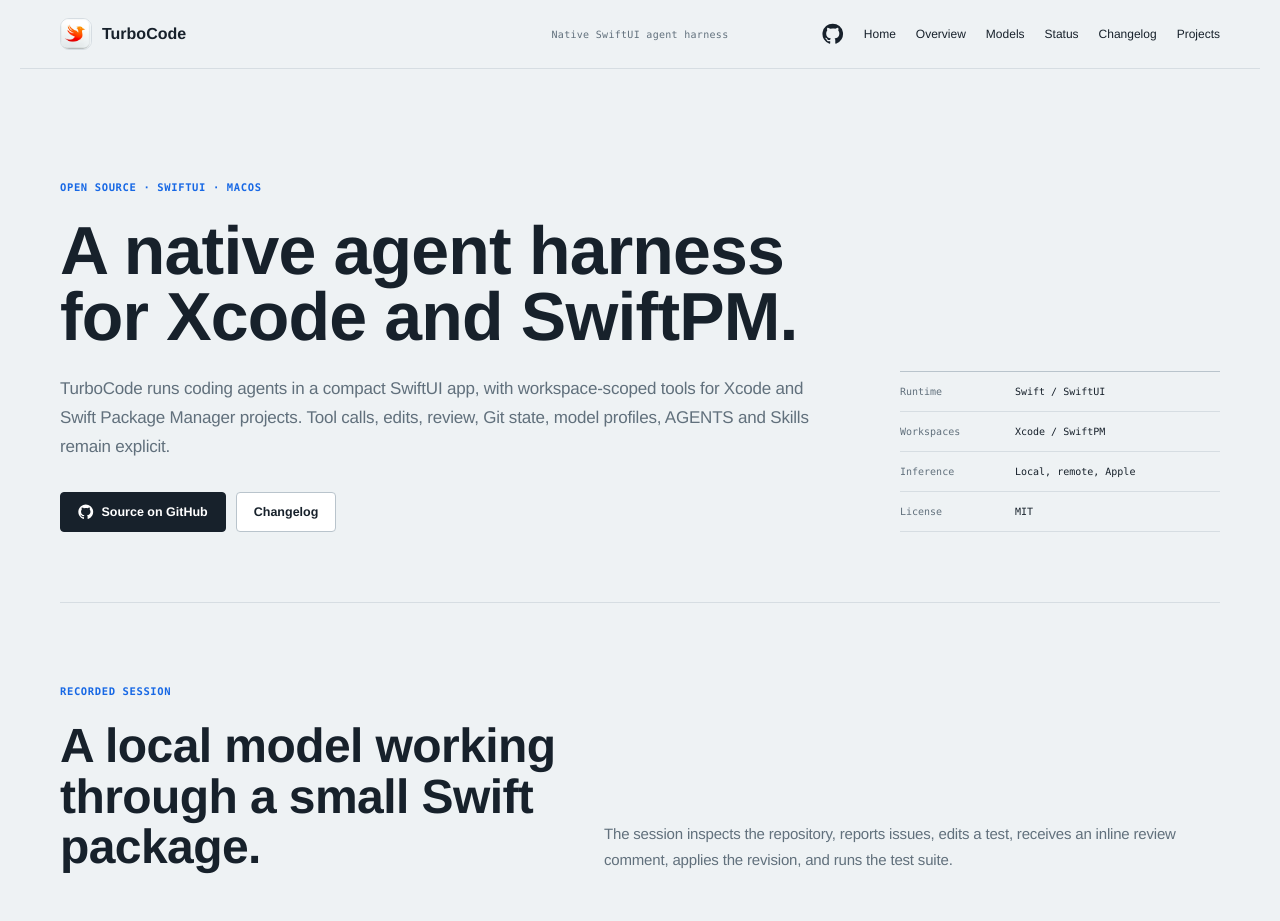
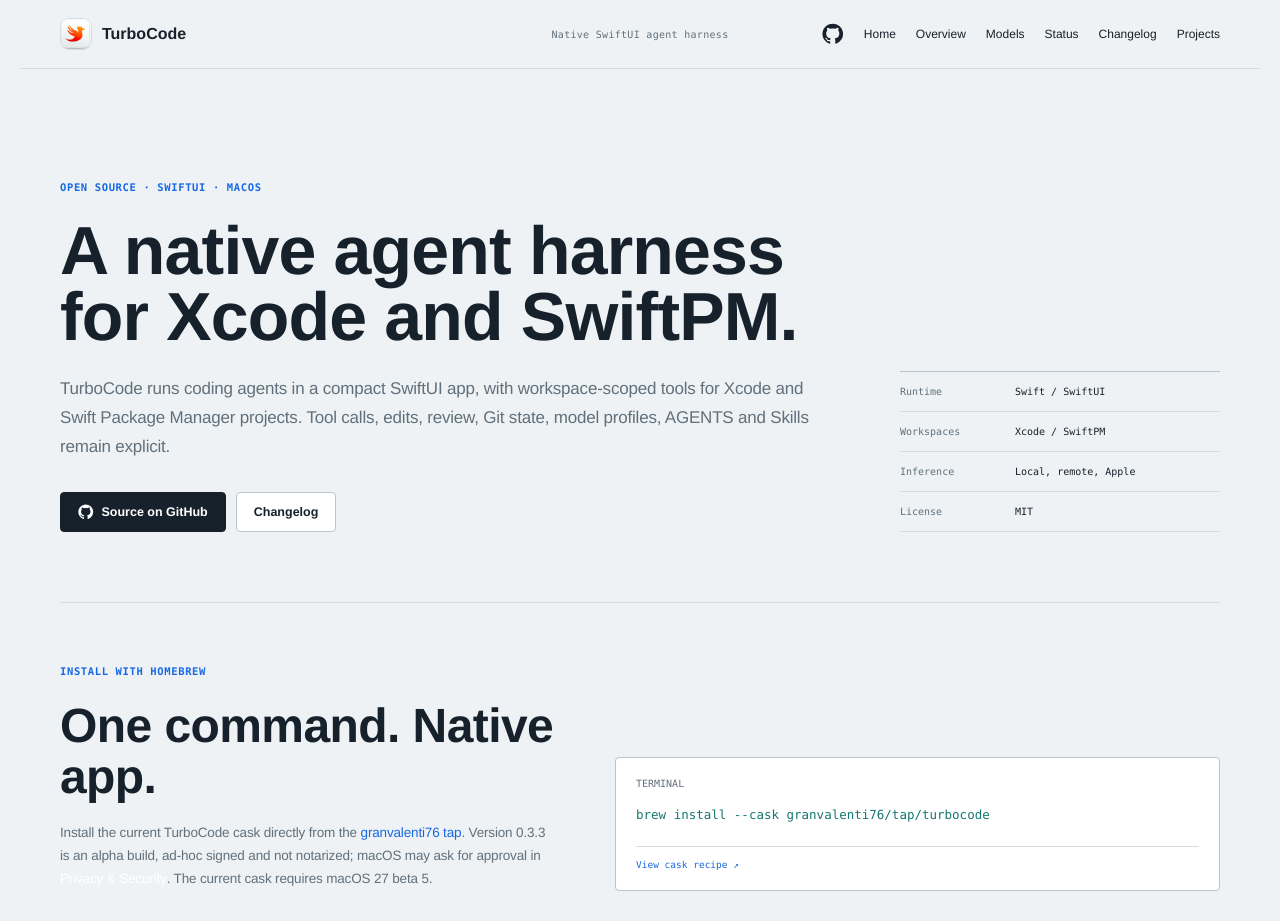
Before and after one commit to granvalenti76/granvalenti76.github.io, a Jekyll site: the page built from _posts/2026-07-13-turbocode.markdown, in a window 1280 px wide. Shown: the top 921 px of the page. Built offline with Jekyll 4.4.1, drawn with Linux system fonts in a browser that asks for light colours; nearby versions of some CDN libraries; some of the changed text lies outside the part shown; grey boxes are pictures that could not be loaded.

Commit message:
Update TurboCode site for 0.3.3

```diff
--- a/_posts/2026-07-13-turbocode.markdown
+++ b/_posts/2026-07-13-turbocode.markdown
@@ -39,6 +39,19 @@
             <div><dt>Inference</dt><dd>Local, remote, Apple</dd></div>
             <div><dt>License</dt><dd>MIT</dd></div>
         </dl>
+    </section>
+
+    <section class="product-install" id="install" aria-labelledby="install-title">
+        <div>
+            <p class="product-eyebrow">Install with Homebrew</p>
+            <h2 id="install-title">One command. Native app.</h2>
+            <p>Install the current TurboCode cask directly from the <a href="https://github.com/granvalenti76/homebrew-tap" target="_blank" rel="noopener noreferrer">granvalenti76 tap</a>. Version 0.3.3 is an alpha build, ad-hoc signed and not notarized; macOS may ask for approval in <strong>Privacy &amp; Security</strong>. The current cask requires macOS 27 beta 5.</p>
+        </div>
+        <div class="product-command">
+            <span>Terminal</span>
+            <code>brew install --cask granvalenti76/tap/turbocode</code>
+            <a href="https://github.com/granvalenti76/homebrew-tap/blob/main/Casks/turbocode.rb" target="_blank" rel="noopener noreferrer">View cask recipe ↗</a>
+        </div>
     </section>
 
     <section class="product-demo" aria-labelledby="demo-title">
@@ -174,8 +187,8 @@
     <section class="product-release-row">
         <div>
             <p class="product-eyebrow">Current release</p>
-            <h2>0.3.2</h2>
-            <p>Ripgrep search, bounded reads, stable Llama caching, and a more complete code-review workflow.</p>
+            <h2>0.3.3</h2>
+            <p>Live Llama reasoning, manual context compaction, runtime details, and optional Safari browsing through MCP.</p>
         </div>
         <a href="{{ '/turbocode/changelog/' | relative_url }}">Read release notes →</a>
     </section>
--- a/_sass/pages/project.sass
+++ b/_sass/pages/project.sass
@@ -936,19 +936,21 @@
 
 .product-install
     align-items: end
+    border-bottom: 1px solid var(--project-line)
     display: grid
-    gap: 7rem
-    grid-template-columns: 1fr 1fr
-    padding: 11rem 0
+    gap: 6rem
+    grid-template-columns: minmax(0, .9fr) minmax(440px, 1.1fr)
+    padding: 6rem 0
 
     > div:first-child
         > h2
-            font-size: clamp(3.8rem, 5vw, 5.6rem)
+            font-size: clamp(3.4rem, 4.5vw, 4.8rem)
             line-height: 1.05
-            margin: 0 0 2.5rem
+            margin: 0 0 2rem
 
         > p:last-child
-            font-size: 1.65rem
+            color: var(--project-muted)
+            font-size: 1.35rem
             line-height: 1.7
             margin: 0
 
@@ -956,12 +958,14 @@
                 background: transparent
                 color: var(--project-blue)
 
+            a
+                color: var(--project-blue)
+
 .product-command
     background: var(--project-paper)
     border: 1px solid var(--project-line-strong)
-    border-radius: 12px
-    box-shadow: 0 18px 50px rgba(23, 33, 43, .08)
-    padding: 2.5rem
+    border-radius: 4px
+    padding: 2rem
 
     > span
         color: var(--project-muted)
@@ -974,9 +978,25 @@
     > code
         background: transparent
         color: var(--project-teal)
+        display: block
         font-size: 1.25rem
         line-height: 1.7
+        overflow-x: auto
         padding: 0
+        white-space: nowrap
+
+    > a
+        border-top: 1px solid var(--project-line)
+        color: var(--project-blue)
+        display: block
+        font-family: $fontMonospace
+        font-size: .95rem
+        margin-top: 2rem
+        padding-top: 1.2rem
+        text-decoration: none
+
+        &:hover
+            text-decoration: underline
 
 .product-footer
     align-items: center
@@ -1027,6 +1047,11 @@
         max-width: 460px
 
     .product-build
+        align-items: start
+        gap: 3rem
+        grid-template-columns: 1fr
+
+    .product-install
         align-items: start
         gap: 3rem
         grid-template-columns: 1fr
@@ -1215,7 +1240,7 @@
 
     .product-install
         gap: 4rem
-        padding: 8rem 0
+        padding: 6rem 0
 
 @media (max-width: 480px)
     .product-nav
```
Also changed, not shown: turbocode/changelog.md (+40 -1 lines).
